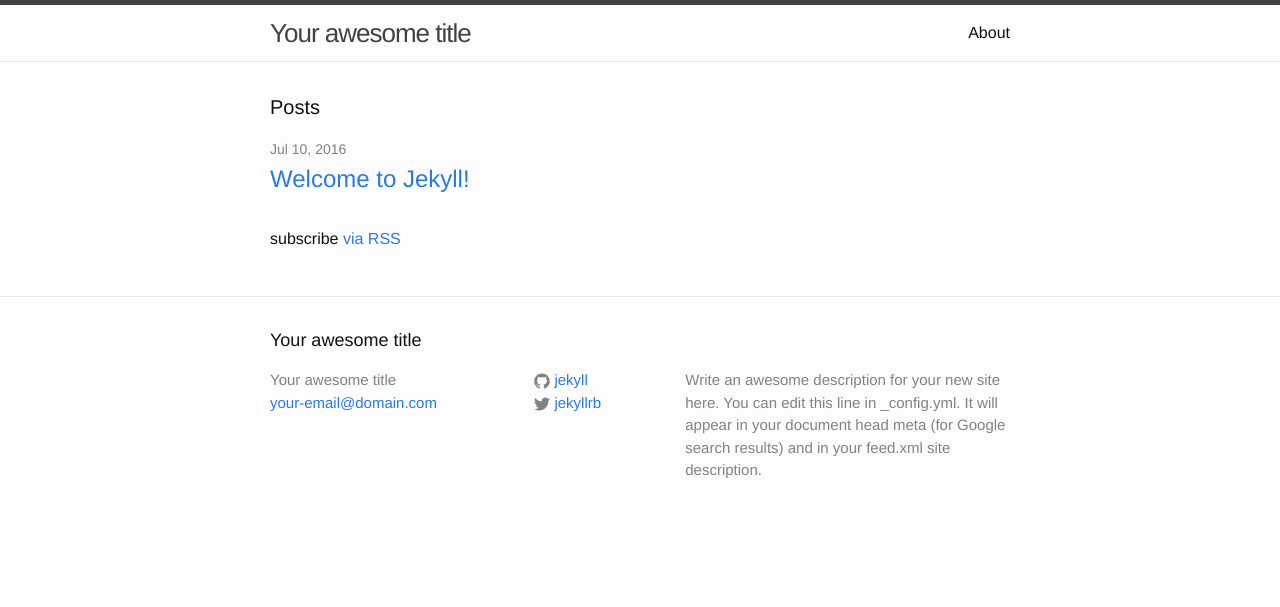
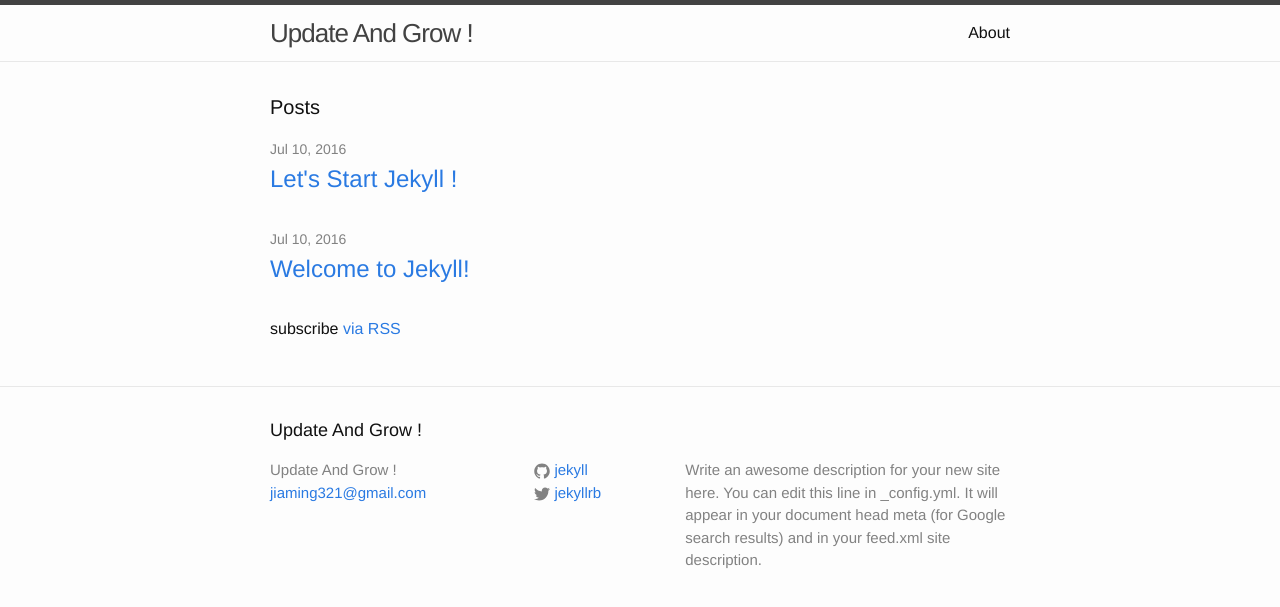
Before and after one commit to fama321/fama321.github.io, a Jekyll site: the page built from index.html, in a window 1280 px wide. Shown: the top 607 px of the page. Built offline with Jekyll 4.4.1, drawn with Linux system fonts in a browser that asks for light colours.

Commit message:
2016/07/10

```diff
--- a/_config.yml
+++ b/_config.yml
@@ -6,8 +6,8 @@
 # 'jekyll serve'. If you change this file, please restart the server process.
 
 # Site settings
-title: Your awesome title
-email: your-email@domain.com
+title: Update And Grow !
+email: jiaming321@gmail.com
 description: > # this means to ignore newlines until "baseurl:"
   Write an awesome description for your new site here. You can edit this
   line in _config.yml. It will appear in your document head meta (for
```
Also changed, not shown: _posts/2016-07-10-Jekyll-make-the-first-step.md (added, +31 -0 lines).
